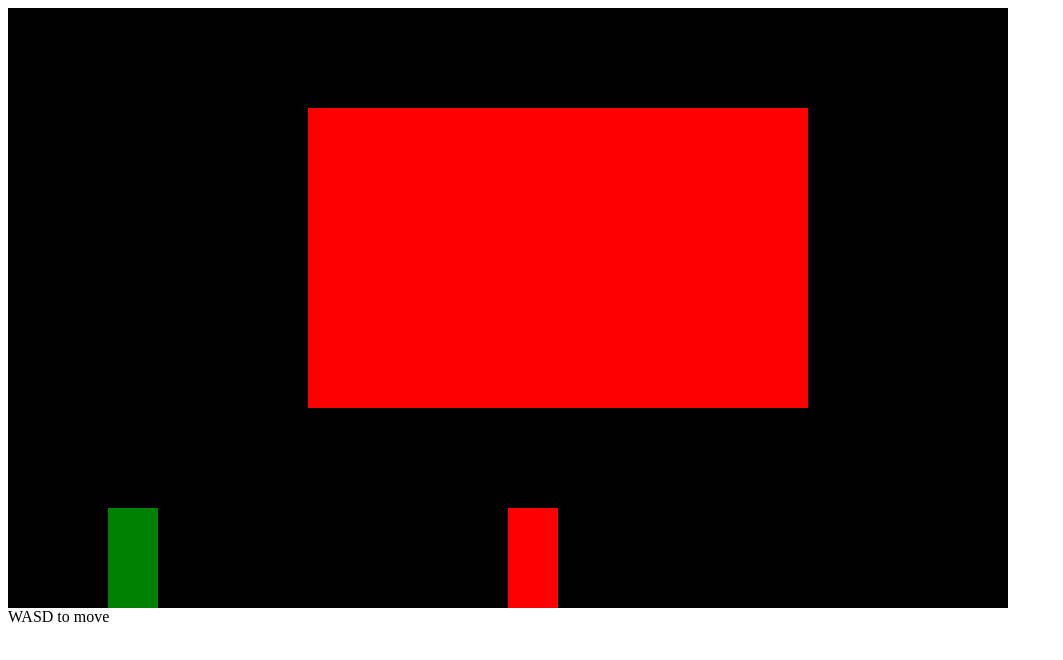
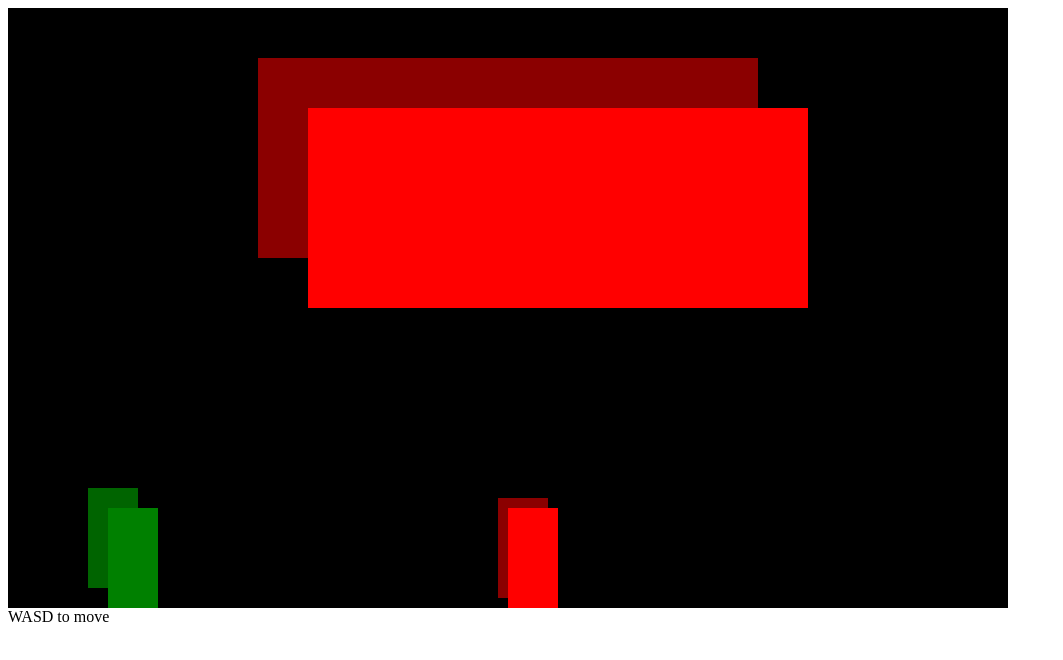
Before and after one commit to simondiep/beat-em-up, a plain HTML site: page index.html in a window 1280 px wide. Shown: the whole page, without its empty margins (0-1063 px from the left). Drawn offline with Linux system fonts and the light colour scheme.

Commit message:
Added depth

```diff
--- a/index.html
+++ b/index.html
@@ -4,6 +4,7 @@
     y: 500,
     height: 100,
     width: 50,
+    depth: 20,
     vx: 0,
     vy: 0,
     speed: 2,
@@ -21,11 +22,13 @@
     y: 500,
     height: 100,
     width: 50,
+    depth: 10,
   }, {
     x: 300,
     y: 100,
-    height: 300,
+    height: 200,
     width: 500,
+    depth: 50,
   }];
   window.onload = () => {
     window.addEventListener('keydown', onKeyDown);
@@ -72,39 +75,46 @@
     let collidedWithEnemy = false;
     for (const enemy of enemies) {
       // overlap top right with enemy
-      if ((player.x + player.width) >= enemy.x && (player.x + player.width) <= (enemy.x + enemy.width) &&
-        player.y >= enemy.y && player.y <= (enemy.y + enemy.height)) {
+      if ((player.x + player.width) >= (enemy.x - enemy.depth) && (player.x + player.width) <= (enemy.x + enemy.width) &&
+        (player.y - player.depth) >= (enemy.y - enemy.depth) && (player.y - player.depth) <= (enemy.y + enemy.height)) {
         collidedWithEnemy = true;
       }
       // overlap bottom right with enemy
-      else if ((player.x + player.width) >= enemy.x && (player.x + player.width) <= (enemy.x + enemy.width) &&
-        (player.y + player.height) >= enemy.y && (player.y + player.height) <= (enemy.y + enemy.height)) {
+      else if ((player.x + player.width) >= (enemy.x - enemy.depth) && (player.x + player.width) <= (enemy.x + enemy.width) &&
+        (player.y + player.height) >= (enemy.y - enemy.depth) && (player.y + player.height) <= (enemy.y + enemy.height)) {
         collidedWithEnemy = true;
       }
       // overlap top left
-      else if (player.x >= enemy.x && player.x <= (enemy.x + enemy.width) &&
-        player.y >= enemy.y && player.y <= (enemy.y + enemy.height)) {
+      else if ((player.x - player.depth) >= (enemy.x - enemy.depth) && (player.x - player.depth) <= (enemy.x + enemy.width) &&
+        (player.y - player.depth) >= (enemy.y - enemy.depth) && (player.y - player.depth) <= (enemy.y + enemy.height)) {
         collidedWithEnemy = true;
       }
       // overlap bottom left
-      else if (player.x >= enemy.x && player.x <= (enemy.x + enemy.width) &&
-        (player.y + player.height) >= enemy.y && (player.y + player.height) <= (enemy.y + enemy.height)) {
+      else if (player.x >= (enemy.x - enemy.depth) && player.x <= (enemy.x + enemy.width) &&
+        (player.y + player.height) >= (enemy.y - enemy.depth) && (player.y + player.height) <= (enemy.y + enemy.height)) {
         collidedWithEnemy = true;
       }
     }
 
+    // Draw enemies
+    for (const enemy of enemies) {
+      context.fillStyle = "darkred";
+      context.fillRect(enemy.x - enemy.depth, enemy.y - enemy.depth, enemy.width, enemy.height);
+      context.fillStyle = "red";
+      context.fillRect(enemy.x, enemy.y, enemy.width, enemy.height);
+    }
+
     // Draw player
     if (collidedWithEnemy) {
-      context.fillStyle = "blue"
+      context.fillStyle = "darkblue";
+      context.fillRect(player.x - player.depth, player.y - player.depth, player.width, player.height);
+      context.fillStyle = "blue";
+      context.fillRect(player.x, player.y, player.width, player.height);
     } else {
+      context.fillStyle = "darkgreen";
+      context.fillRect(player.x - player.depth, player.y - player.depth, player.width, player.height);
       context.fillStyle = "green";
-    }
-    context.fillRect(player.x, player.y, player.width, player.height);
-
-    // Draw enemy
-    context.fillStyle = "red";
-    for (const enemy of enemies) {
-      context.fillRect(enemy.x, enemy.y, enemy.width, enemy.height);
+      context.fillRect(player.x, player.y, player.width, player.height);
     }
   }
 
```
Also changed, not shown: README.md.
